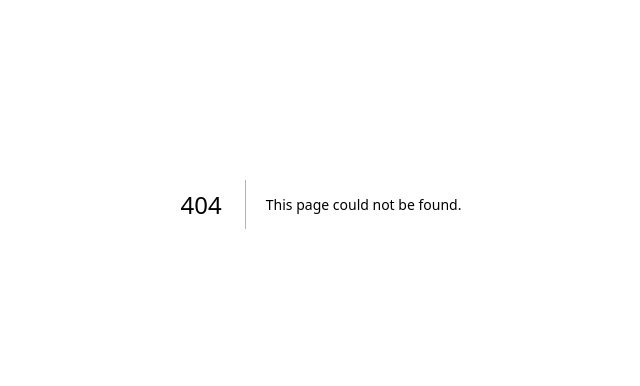
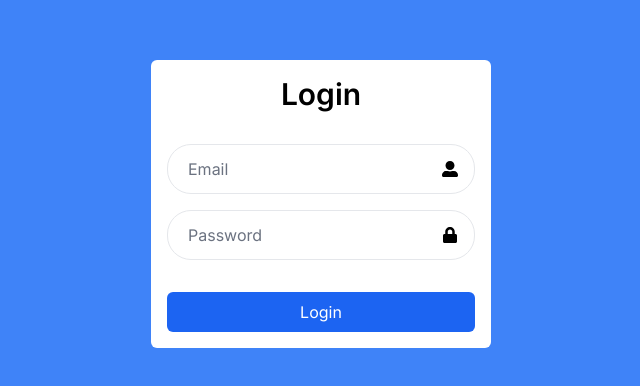
Before and after one commit to thunyoubun/ccs-registration, a Next.js app: page /login in a window 1280 px wide. Before the commit this address had no page. Shown: the part 196-582 px from the top of the page, without its empty margins (319-959 px from the left). Built offline with nearby package versions, Linux system fonts and the light colour scheme.

Commit message:
add login , edit basePath

```diff
--- a/next.config.mjs
+++ b/next.config.mjs
@@ -1,4 +1,3 @@
-/** @type {import('next').NextConfig} */
-const nextConfig = {};
+// next.config.js
 
-export default nextConfig;
+export const basePath = "/symposium";
--- a/package.json
+++ b/package.json
@@ -14,7 +14,9 @@
     "axios": "^1.6.8",
     "flowbite": "^2.3.0",
     "framer-motion": "^11.1.7",
+    "jsonwebtoken": "^9.0.2",
     "next": "14.1.4",
+    "next-auth": "^5.0.0-beta.16",
     "nodemailer": "^6.9.13",
     "react": "^18",
     "react-dom": "^18",
@@ -22,10 +24,11 @@
     "react-icons": "^5.0.1",
     "react-slick": "^0.30.2",
     "supabase": "^1.162.4",
-    "sweetalert2": "^11.10.8",
+    "sweetalert2": "^11.6.13",
     "zod": "^3.22.4"
   },
   "devDependencies": {
+    "@types/jsonwebtoken": "^9.0.6",
     "@types/node": "^20",
     "@types/nodemailer": "^6.4.14",
     "@types/react": "^18",
--- /dev/null
+++ b/src/app/login/Component/LoginForm.tsx
@@ -0,0 +1,79 @@
+import router from "next/router";
+import React, { useState } from "react";
+import { FaUserAlt } from "react-icons/fa";
+import { FaLock } from "react-icons/fa";
+
+const LoginForm: React.FC = () => {
+  const [email, setEmail] = useState("");
+  const [password, setPassword] = useState("");
+
+  const handleEmailChange = (e: React.ChangeEvent<HTMLInputElement>) => {
+    setEmail(e.target.value);
+  };
+
+  const handlePasswordChange = (e: React.ChangeEvent<HTMLInputElement>) => {
+    setPassword(e.target.value);
+  };
+
+  const handleSubmit = async (e: React.FormEvent<HTMLFormElement>) => {
+    e.preventDefault();
+    // Add your login logic here
+    const formData = new FormData(e.currentTarget);
+    const email = formData.get("email");
+    const password = formData.get("password");
+
+    const response = await fetch("/api/auth/login", {
+      method: "POST",
+      headers: { "Content-Type": "application/json" },
+      body: JSON.stringify({ email, password }),
+    });
+
+    if (response.ok) {
+      router.push("/profile");
+    } else {
+      // Handle errors
+    }
+  };
+
+  return (
+    <div className=" bg-white p-4 rounded-md  flex flex-col gap-8">
+      <div className=" text-center">
+        <h1 className=" text-3xl font-semibold">Login</h1>
+      </div>
+      <form onSubmit={handleSubmit}>
+        <div className="flex justify-center   border w-fit py-1 border-1 gap-2 items-center  rounded-3xl px-2 ">
+          <input
+            className=" rounded-3xl border-none focus:ring-0 "
+            placeholder="Email"
+            type="email"
+            id="email"
+            value={email}
+            onChange={handleEmailChange}
+          />
+          <FaUserAlt className="mr-2" />
+        </div>
+        <div className="flex justify-center mt-4  border w-fit py-1 border-1 gap-2 items-center  rounded-3xl px-2 ">
+          <input
+            className=" rounded-3xl border-none focus:ring-0 "
+            placeholder="Password"
+            type="password"
+            id="password"
+            value={password}
+            onChange={handlePasswordChange}
+          />
+          <FaLock className="mr-2" />
+        </div>
+        <div className=" flex justify-center mt-8">
+          <button
+            type="submit"
+            className="w-full bg-blue-600 p-2 rounded-md text-white"
+          >
+            Login
+          </button>
+        </div>
+      </form>
+    </div>
+  );
+};
+
+export default LoginForm;
--- /dev/null
+++ b/src/app/login/page.tsx
@@ -0,0 +1,13 @@
+"use client";
+import React, { useState } from "react";
+import LoginForm from "./Component/LoginForm";
+
+export default function LoginPage() {
+  return (
+    <div className="h-screen bg-blue-500 p-8">
+      <div className="flex justify-center items-center h-full">
+        <LoginForm />
+      </div>
+    </div>
+  );
+}
```
Also changed, not shown: middleware.tsx (added, +25 -0 lines), src/app/Datas/User.json (added, +8 -0 lines), src/app/api/auth/login/route.tsx (added), 1 other file (tests, documents, lock files or other folders).
